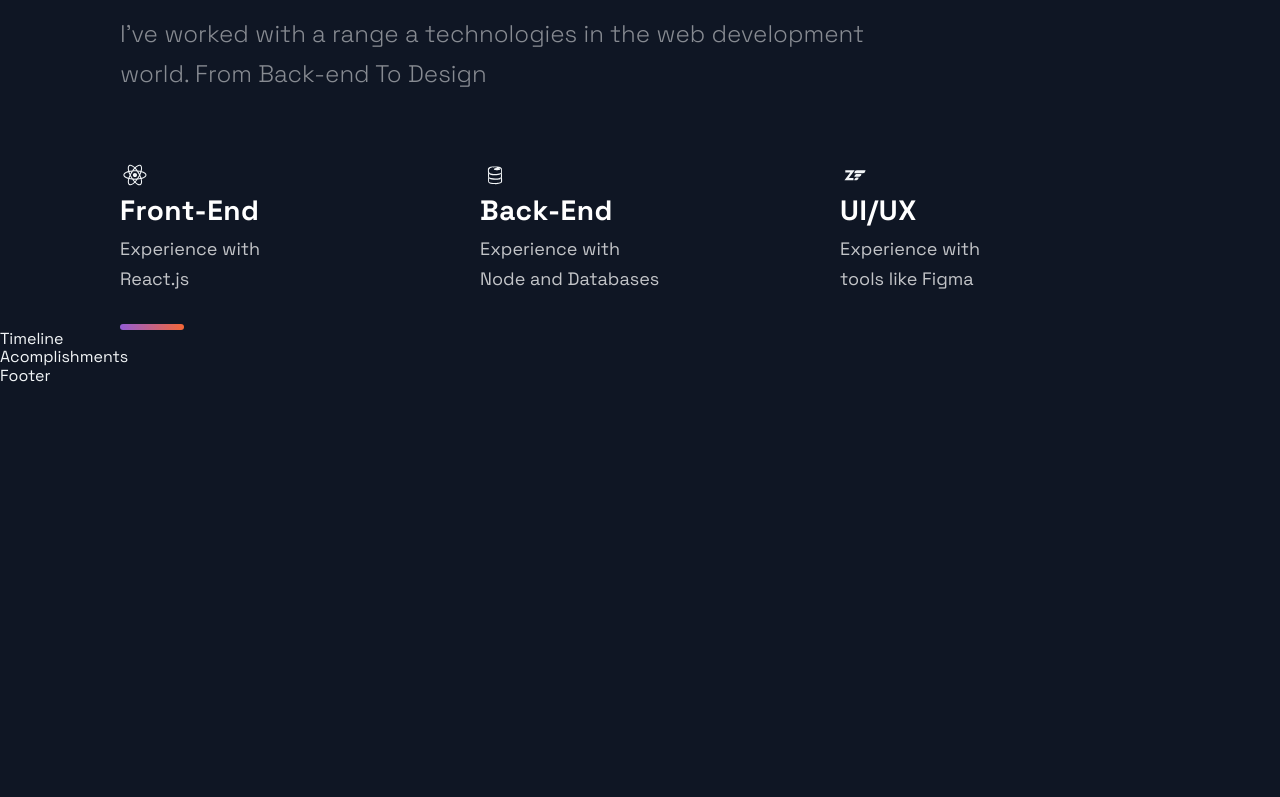
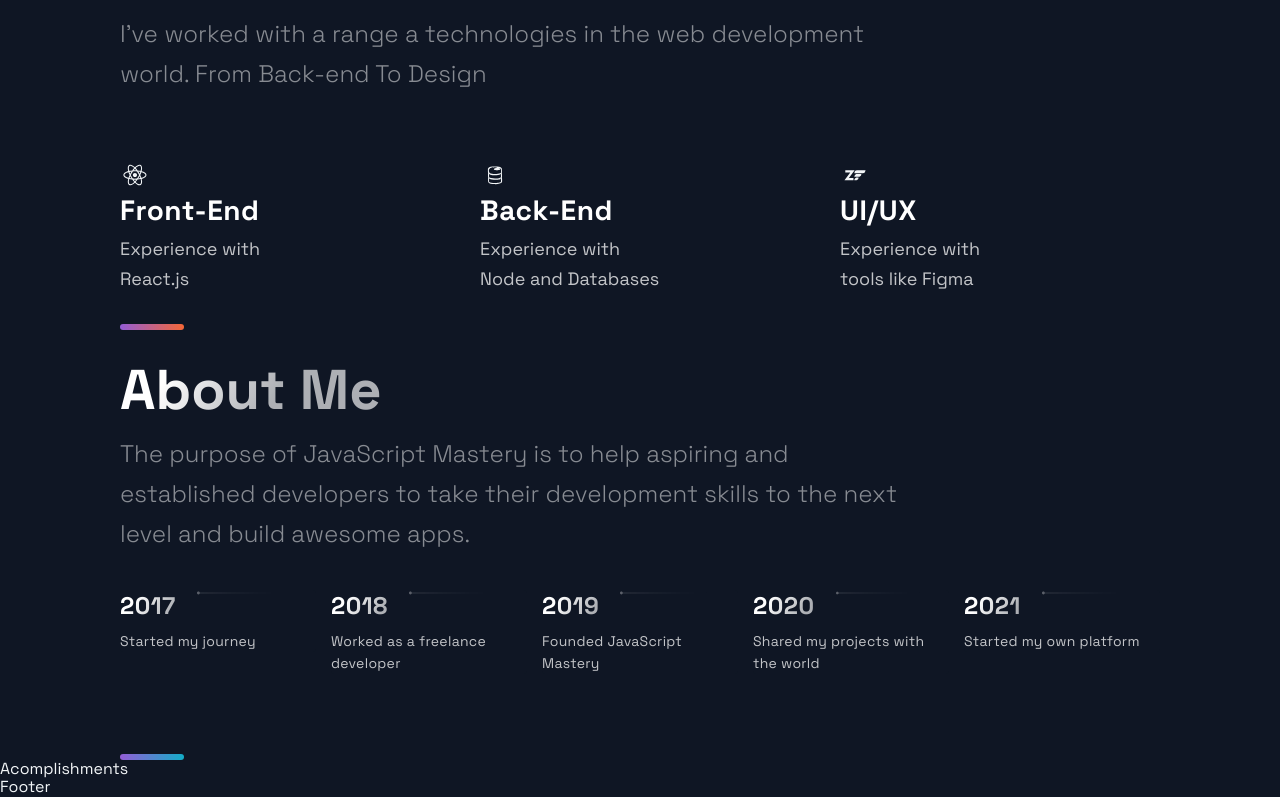
Before and after one commit to ebssgd/Portfolio, a Next.js app: page / in a window 1280 px wide. Shown: the part 2369-3166 px from the top of the page. Before the commit the page ends 2755 px from the top, so only its background shows below. Built offline with nearby package versions, Linux system fonts and the light colour scheme.

Commit message:
Mostly finished Timeline component

```diff
--- a/src/components/TimeLine/TimeLine.js
+++ b/src/components/TimeLine/TimeLine.js
@@ -1,51 +1,147 @@
-import React, { useState, useRef, useEffect } from 'react';
+import React, { useState, useRef, useEffect } from "react";
 
-import { CarouselButton, CarouselButtonDot, CarouselButtons, CarouselContainer, CarouselItem, CarouselItemImg, CarouselItemText, CarouselItemTitle, CarouselMobileScrollNode } from './TimeLineStyles';
-import { Section, SectionDivider, SectionText, SectionTitle } from '../../styles/GlobalComponents';
-import { TimeLineData } from '../../constants/constants';
+import {
+  CarouselButton,
+  CarouselButtonDot,
+  CarouselButtons,
+  CarouselContainer,
+  CarouselItem,
+  CarouselItemImg,
+  CarouselItemText,
+  CarouselItemTitle,
+  CarouselMobileScrollNode,
+} from "./TimeLineStyles";
+import {
+  Section,
+  SectionDivider,
+  SectionText,
+  SectionTitle,
+} from "../../styles/GlobalComponents";
+import { TimeLineData } from "../../constants/constants";
 
 const TOTAL_CAROUSEL_COUNT = TimeLineData.length;
 
 const Timeline = () => {
-  // const [activeItem, setActiveItem] = useState(0);
-  // const carouselRef = useRef();
+  const [activeItem, setActiveItem] = useState(0);
+  const carouselRef = useRef();
 
-  // const scroll = (node, left) => {
-  //   return node.scrollTo({ left, behavior: 'smooth' });
-  // }
+  const scroll = (node, left) => {
+    return node.scrollTo({ left, behavior: "smooth" });
+  };
 
-  // const handleClick = (e, i) => {
-  //   e.preventDefault();
+  const handleClick = (e, i) => {
+    e.preventDefault();
 
-  //   if (carouselRef.current) {
-  //     const scrollLeft = Math.floor(carouselRef.current.scrollWidth * 0.7 * (i / TimeLineData.length));
+    if (carouselRef.current) {
+      const scrollLeft = Math.floor(
+        carouselRef.current.scrollWidth * 0.7 * (i / TimeLineData.length)
+      );
 
-  //     scroll(carouselRef.current, scrollLeft);
-  //   }
-  // }
+      scroll(carouselRef.current, scrollLeft);
+    }
+  };
 
-  // const handleScroll = () => {
-  //   if (carouselRef.current) {
-  //     const index = Math.round((carouselRef.current.scrollLeft / (carouselRef.current.scrollWidth * 0.7)) * TimeLineData.length);
+  const handleScroll = () => {
+    if (carouselRef.current) {
+      const index = Math.round(
+        (carouselRef.current.scrollLeft /
+          (carouselRef.current.scrollWidth * 0.7)) *
+          TimeLineData.length
+      );
 
-  //     setActiveItem(index);
-  //   }
-  // }
+      setActiveItem(index);
+    }
+  };
 
-  // // snap back to beginning of scroll when window is resized
-  // // avoids a bug where content is covered up if coming from smaller screen
-  // useEffect(() => {
-  //   const handleResize = () => {
-  //     scroll(carouselRef.current, 0);
-  //   }
+  // snap back to beginning of scroll when window is resized
+  // avoids a bug where content is covered up if coming from smaller screen
+  useEffect(() => {
+    const handleResize = () => {
+      scroll(carouselRef.current, 0);
+    };
 
-  //   window.addEventListener('resize', handleResize);
-  // }, []);
+    window.addEventListener("resize", handleResize);
+  }, []);
 
   return (
-    <div>
-      Timeline
-    </div>
+    <Section id="about">
+      <SectionTitle>About Me</SectionTitle>
+      <SectionText>
+        The purpose of JavaScript Mastery is to help aspiring and established
+        developers to take their development skills to the next level and build
+        awesome apps.
+      </SectionText>
+      <CarouselContainer ref={carouselRef} onScroll={handleScroll}>
+        <>
+          {TimeLineData.map((item, index) => (
+            <CarouselMobileScrollNode
+              key={index}
+              final={index === TOTAL_CAROUSEL_COUNT - 1}
+            >
+              <CarouselItem
+                index={index}
+                id={`carousel__item-${index}`}
+                active={activeItem}
+                onClick={(e) => handleClick(e, index)}
+              >
+                <CarouselItemTitle>
+                  {`${item.year}`}
+                  <CarouselItemImg
+                    width="208"
+                    height="6"
+                    viewBox="0 0 208 6"
+                    fill="none"
+                    xmlns="http://www.w3.org/2000/svg"
+                  >
+                    <path
+                      fill-rule="evenodd"
+                      clip-rule="evenodd"
+                      d="M2.5 5.5C3.88071 5.5 5 4.38071 5 3V3.5L208 3.50002V2.50002L5 2.5V3C5 1.61929 3.88071 0.5 2.5 0.5C1.11929 0.5 0 1.61929 0 3C0 4.38071 1.11929 5.5 2.5 5.5Z"
+                      fill="url(#paint0_linear)"
+                      fill-opacity="0.33"
+                    />
+                    <defs>
+                      <linearGradient
+                        id="paint0_linear"
+                        x1="-4.30412e-10"
+                        y1="0.5"
+                        x2="208"
+                        y2="0.500295"
+                        gradientUnits="userSpaceOnUse"
+                      >
+                        <stop stop-color="white" />
+                        <stop
+                          offset="0.79478"
+                          stop-color="white"
+                          stop-opacity="0"
+                        />
+                      </linearGradient>
+                    </defs>
+                  </CarouselItemImg>
+                </CarouselItemTitle>
+                <CarouselItemText>{item.text}</CarouselItemText>
+              </CarouselItem>
+            </CarouselMobileScrollNode>
+          ))}
+        </>
+      </CarouselContainer>
+      <CarouselButtons>
+        {TimeLineData.map((item, index) => {
+          return (
+            <CarouselButton
+              key={index}
+              index={index}
+              active={activeItem}
+              onClick={(e) => handleClick(e, index)}
+              type="button"
+            >
+              <CarouselButtonDot active={activeItem} />
+            </CarouselButton>
+          );
+        })}
+      </CarouselButtons>
+      <SectionDivider />
+    </Section>
   );
 };
 
```
